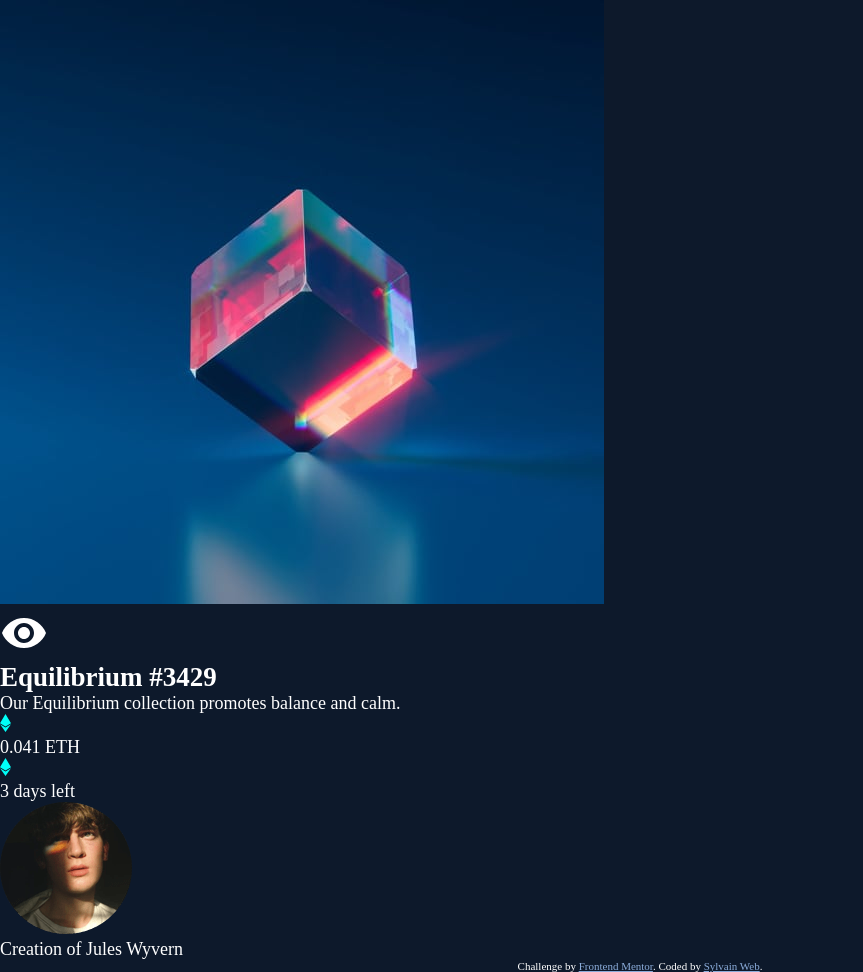
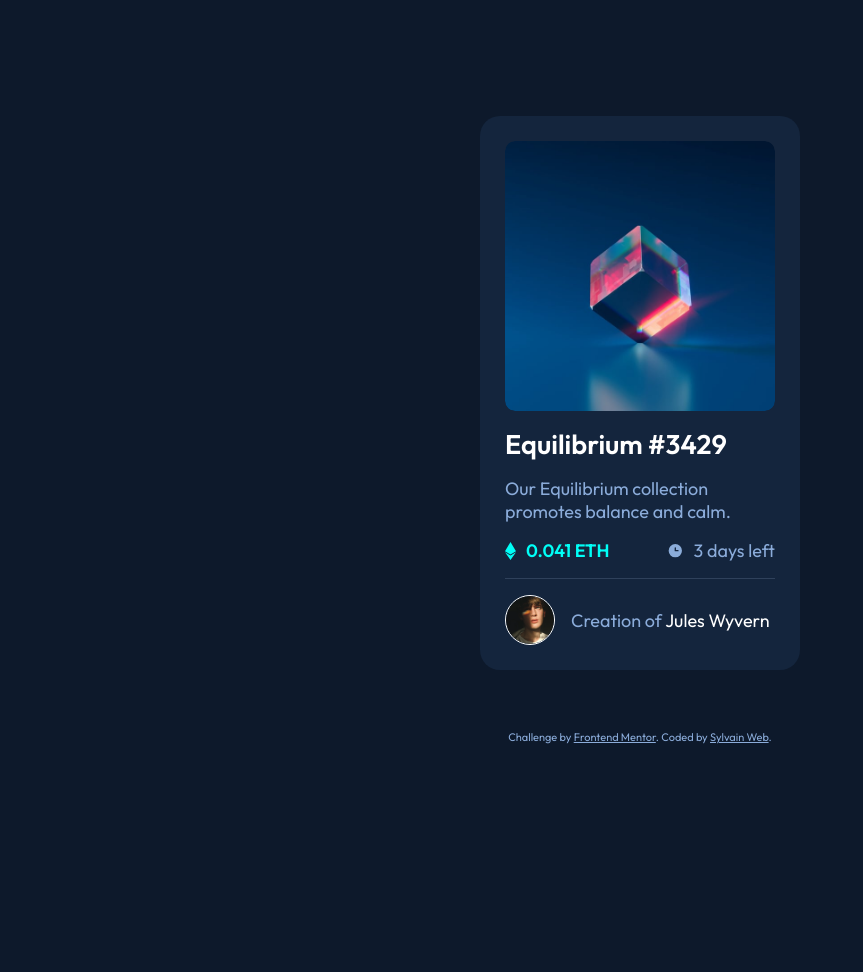
Before and after one commit to SylvainPS78/FEM-nft-preview, a plain HTML site: page index.html in a window 1280 px wide. Shown: the whole page, without its empty margins (0-863 px from the left). After the commit the page ends 800 px from the top, so only its background shows below. Drawn offline with Linux system fonts and the light colour scheme; a script that the page names is missing.

Commit message:
FEAT Desktop design

```diff
--- a/css/style.css
+++ b/css/style.css
@@ -17,18 +17,129 @@
     --line-dark-blue: hsl(215, 32%, 27%);
     --white: hsl(0, 0%, 100%);
     --p-font-size:18px;
+    --layout-gap : min(2vh,25px);
 }
 
-
+/* ====== Styles ====== */
 html {
     background-color: var(--main-bg-dark-blue);
-    color: white;
+    color: var(--soft-blue);
     font-size: var(--p-font-size);
+    font-family: "Outfit", sans-serif;
 }
 
 body {
+   display:flex;
+   flex-direction: column;
+   align-items: center;
+   justify-content: center;
+   min-height: 100vh;
+}
+
+.c-card {
+    margin: 7.5vh 6.5vw;
+    min-width:320px;
+    max-width: 490px;
+    padding: 25px;
+    background-color: var(--card-bg-dark-blue);
+    border-radius: 20px;
+    display: flex;
+    flex-direction: column;
+    justify-content: space-between;
+    align-items: flex-start ;
+    gap:var(--layout-gap);
+}
+
+.c-card__author {
+    display: flex;
+    align-items: center;
+    gap: var(--layout-gap);
+}
+
+.c-card__author__avatar {
+    height: 50px;
+    width: 50px;
+    border: 1px solid var(--white);
+    border-radius: 50%;
+}
+
+.c-card__author__name {
+    color: var(--white);
+    transition: color 0.3s ease-in-out;
+}
+
+.c-card__author__name:hover {
+    color: var(--cyan);
+    cursor: pointer;
+}
+
+.c-card__img {
+    max-width:100%;
+    border-radius: 10px;
+    display: block;
+
+}
+
+.c-card__img-wrapper {
+    max-width:100%;
+    border-radius: 10px;
+    overflow: hidden;
+    position:relative;
+    align-self: center;
+}
+
+.c-card__img-wrapper::after {
+    content:url("../images/icon-view.svg");
+    position: absolute;
+    top:0;
+    left:0;
     height: 100%;
-    width: 100%;
+    width:100%;
+    background-color:hsla(178, 100%, 50%, 0);
+    z-index: 100;
+    border-radius: 10px;
+    display:flex;
+    justify-content: center;
+    align-items: center;
+    opacity: 0;
+    transition: opacity 0.3s ease-in-out;
+}
+
+.c-card__img-wrapper:hover::after {
+    background-color:hsla(178, 100%, 50%, 0.5);
+    opacity: 1;
+    cursor: pointer;
+}
+
+.c-card__price-value {
+    color: var(--cyan);
+    font-weight: 600;
+}
+
+.c-card__title {
+    font-weight: 600;
+    color: var(--white);
+    transition: color 0.3s ease-in-out;
+}
+
+.c-card__title:hover {
+    cursor: pointer;
+    color: var(--cyan);
+}
+
+.l-flex {
+    display: flex;
+    width:100%;
+    justify-content: space-between;
+    border-bottom: 1px solid var(--line-dark-blue);
+    padding-bottom: var(--layout-gap);
+}
+
+.l-flex__left,
+.l-flex__right {
+    display: flex;
+    align-items: center;
+    gap:10px;
 }
 
 .attribution {
@@ -39,3 +150,22 @@ body {
 .attribution a {
     color: var(--soft-blue);
 }
+
+@media (min-width: 769px) {
+
+    main{
+        display: flex;
+        justify-content: center;
+        align-items: center;
+    }
+
+    .c-card {
+        max-width: 23vw;
+        overflow:auto;
+    }
+
+    .c-card__img-wrapper {
+        min-height: 270px;
+    }
+
+}
--- a/index.html
+++ b/index.html
@@ -9,7 +9,7 @@
     <link rel="stylesheet" href="./css/style.css">
     <link rel="preconnect" href="https://fonts.googleapis.com">
     <link rel="preconnect" href="https://fonts.gstatic.com" crossorigin>
-    <link href="https://fonts.googleapis.com/css2?family=Outfit:wght@300,400,600&display=swap" rel="stylesheet">
+    <link href="https://fonts.googleapis.com/css2?family=Outfit:wght@100..900&display=swap" rel="stylesheet">
 
     <title>Frontend Mentor | NFT preview card component</title>
   </head>
@@ -19,26 +19,23 @@
         <article class="c-card">
           <div class="c-card__img-wrapper">
             <img class="c-card__img" src="./images/image-equilibrium.jpg" alt="A shimmering cube floats on a reflective surface.">
-            <div class="card__img-overlay">
-              <img src="./images/icon-view.svg" alt="Eye icon" aria-hidden="true">
-            </div>
           </div>
           <h1 class="c-card__title">Equilibrium #3429</h1>
           <p class="c-card__description">Our Equilibrium collection promotes balance and calm.</p>
           <div class="l-flex">
             <div class="l-flex__left">
-              <img class="c-card__price-icon" src="./images/icon-ethereum.svg" alt="" aria-hidden="true">
+              <img class="c-card__price-icon" src="./images/icon-ethereum.svg" alt="" aria-hidden="true" height="18px" width="11px">
               <div class="c-card__price-value">0.041 ETH</div>
             </div>
             <div class="l-flex__right">
-              <img class="c-card__clock-icon" src="./images/icon-ethereum.svg" alt="" aria-hidden="true">
+              <img class="c-card__clock-icon" src="./images/icon-clock.svg" alt="" aria-hidden="true" height="17px" width="17px">
               <div class="c-card__time-remaining">3 days left</div>
             </div>
           </div>
 
           <div class="c-card__author">
             <img class="c-card__author__avatar" src="./images/image-avatar.png" alt="Avatar of Jules Wyvern">
-            <p class="c-card__author__text">Creation of <span class="c-card__author_name">Jules Wyvern</span></p>
+            <p class="c-card__author__text">Creation of <span class="c-card__author__name">Jules Wyvern</span></p>
           </div>
         </article>
       </main>
```
Also changed, not shown: js/script.js (deleted).
